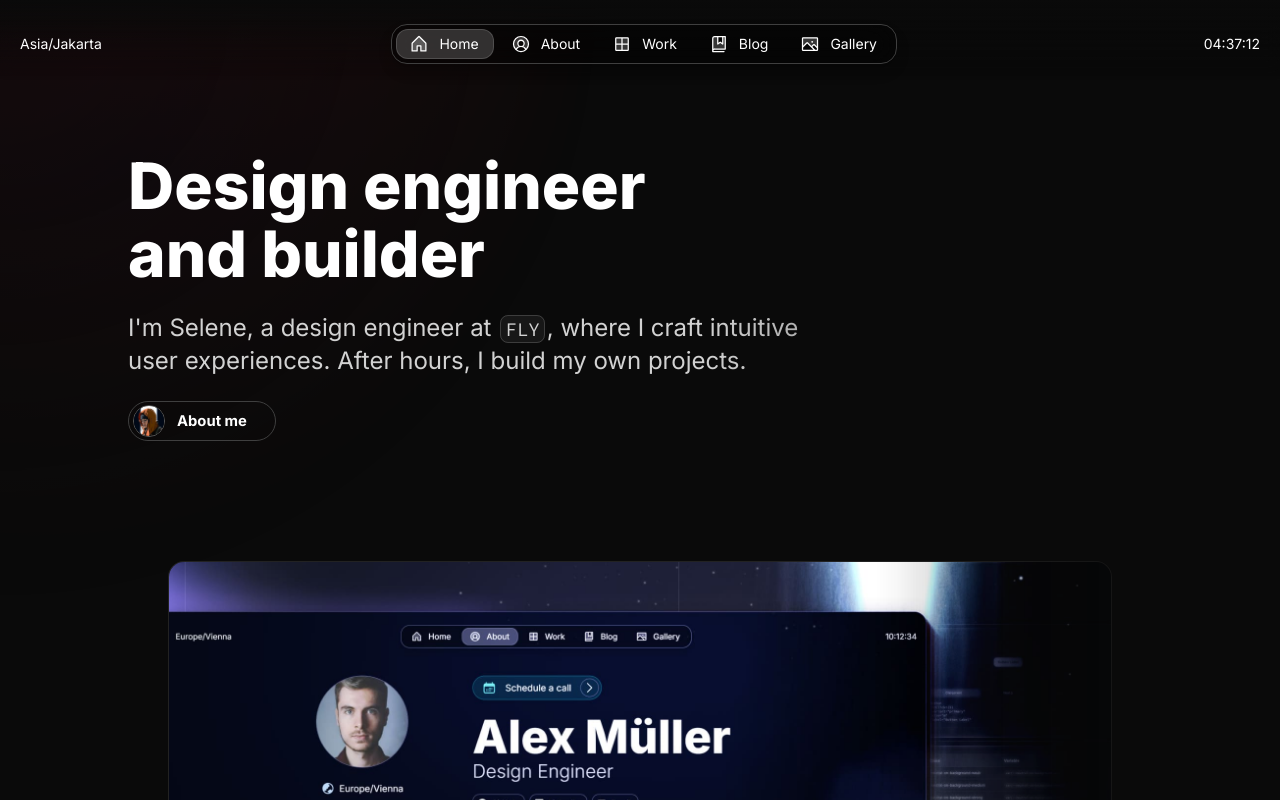
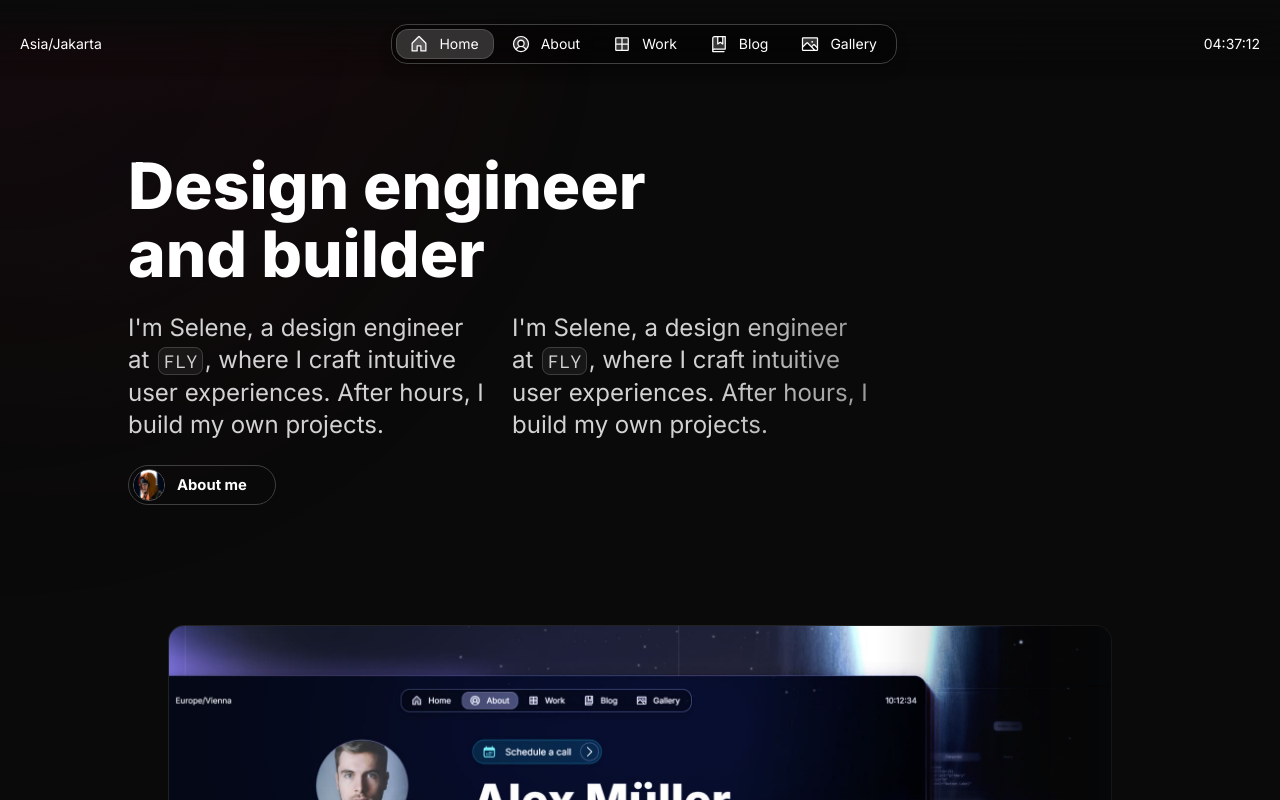
Before and after one commit to vinicius-casarin/lighthouse-ci-playground, a Next.js app: page /en in a window 1280 px wide. Shown: the top 800 px of the page. Built offline with nearby package versions, Linux system fonts and the light colour scheme.

Commit message:
test:change in page files

```diff
--- a/src/app/[locale]/blog/page.tsx
+++ b/src/app/[locale]/blog/page.tsx
@@ -82,6 +82,7 @@ export default function Blog(
 				fillWidth flex={1} direction="column">
 				<Posts range={[1,3]} locale={locale} thumbnail/>
 				<Posts range={[4]} columns="2" locale={locale}/>
+				<Posts range={[4]} columns="2" locale={locale}/>
 			</Flex>
             {newsletter.display && (
                 <Mailchimp newsletter={newsletter} />
--- a/src/app/[locale]/page.tsx
+++ b/src/app/[locale]/page.tsx
@@ -98,6 +98,12 @@ export default function Home(
 									variant="heading-default-xl">
 									{home.subline}
 								</Text>
+								<Text
+									wrap="balance"
+									onBackground="neutral-weak"
+									variant="heading-default-xl">
+									{home.subline}
+								</Text>
 							</Flex>
 						</RevealFx>
 						<RevealFx translateY="12" delay={0.4}>
```
